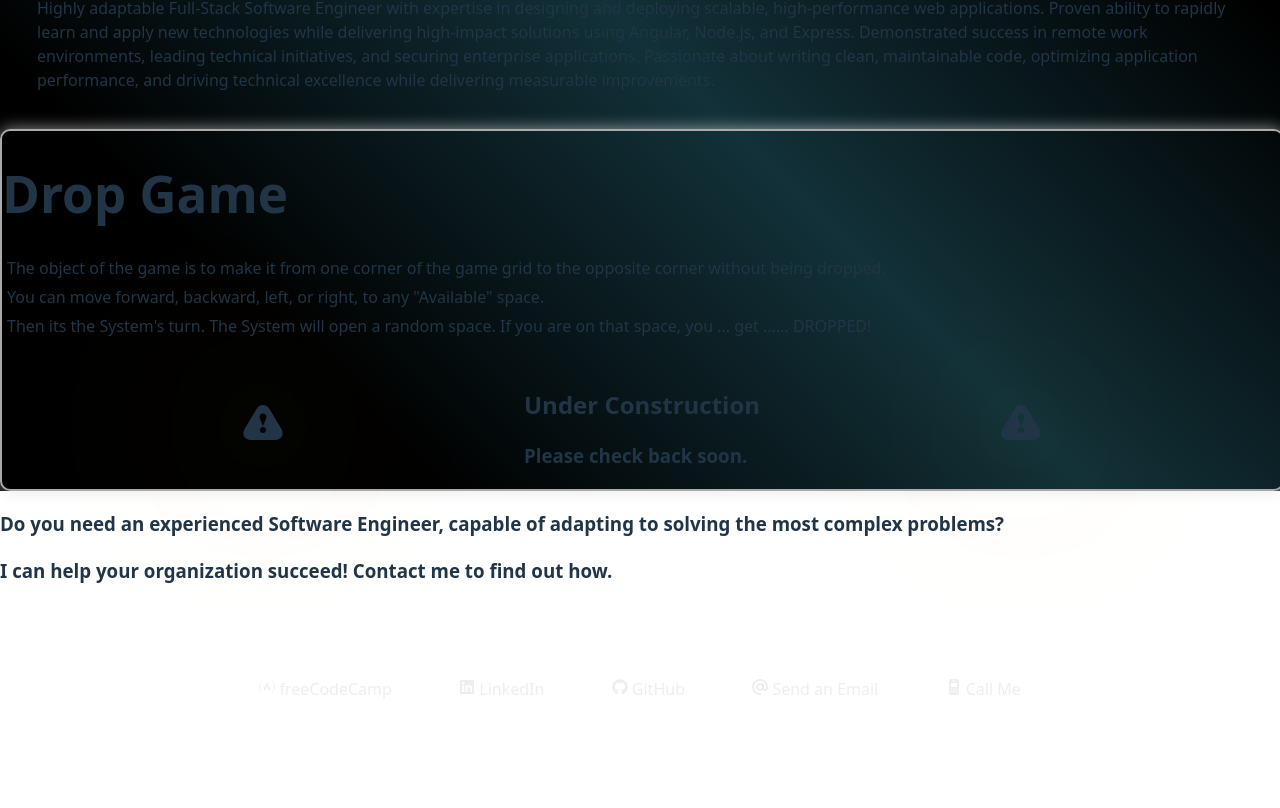
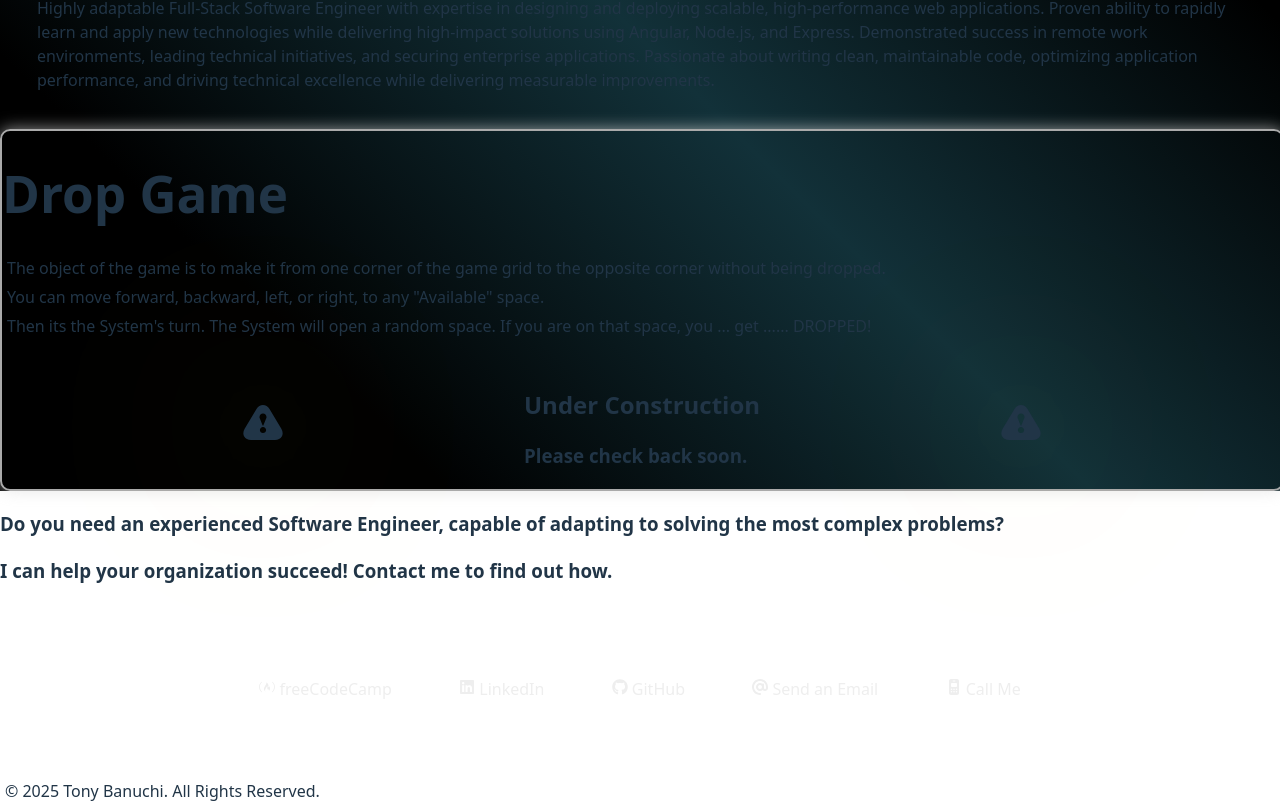
Before and after one commit to TonyBanuchi/portfolio-build, a React (Vite) app: page / in a window 1280 px wide. Shown: the part 500-1308 px from the top of the page. Before the commit the page ends 1274 px from the top, so only its background shows below. Built offline with nearby package versions, Linux system fonts and the light colour scheme.

Commit message:
Updated licensing to reflect All Roghts Reserved.

```diff
--- a/package.json
+++ b/package.json
@@ -1,7 +1,7 @@
 {
   "name": "portfolio-build",
   "description": "Professional Portfolio Build Project. To be built and hosted on Git pages.",
-  "license": "GPL-3.0-only",
+  "license": "UNLICENSED",
   "private": true,
   "version": "0.0.0",
   "type": "module",
--- a/src/App.tsx
+++ b/src/App.tsx
@@ -77,7 +77,7 @@ function App() {
           <FaMobileRetro /> Call Me
         </a>
       </section>
-
+        <p className="licensing">&copy; 2025 Tony Banuchi. All Rights Reserved.</p>
       </footer>
     </>
   );
```
Also changed, not shown: 1 other file (tests, documents, lock files or other folders).
